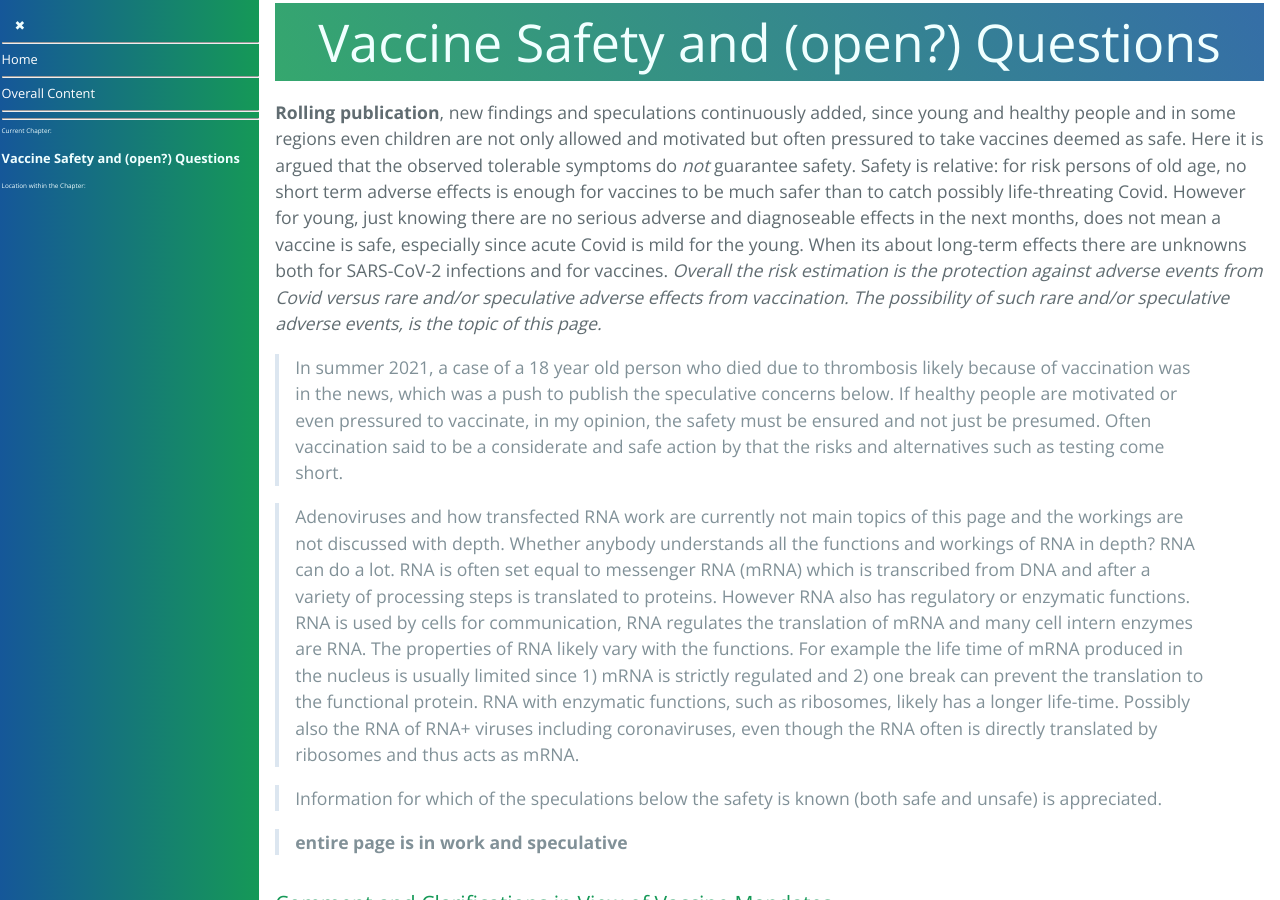
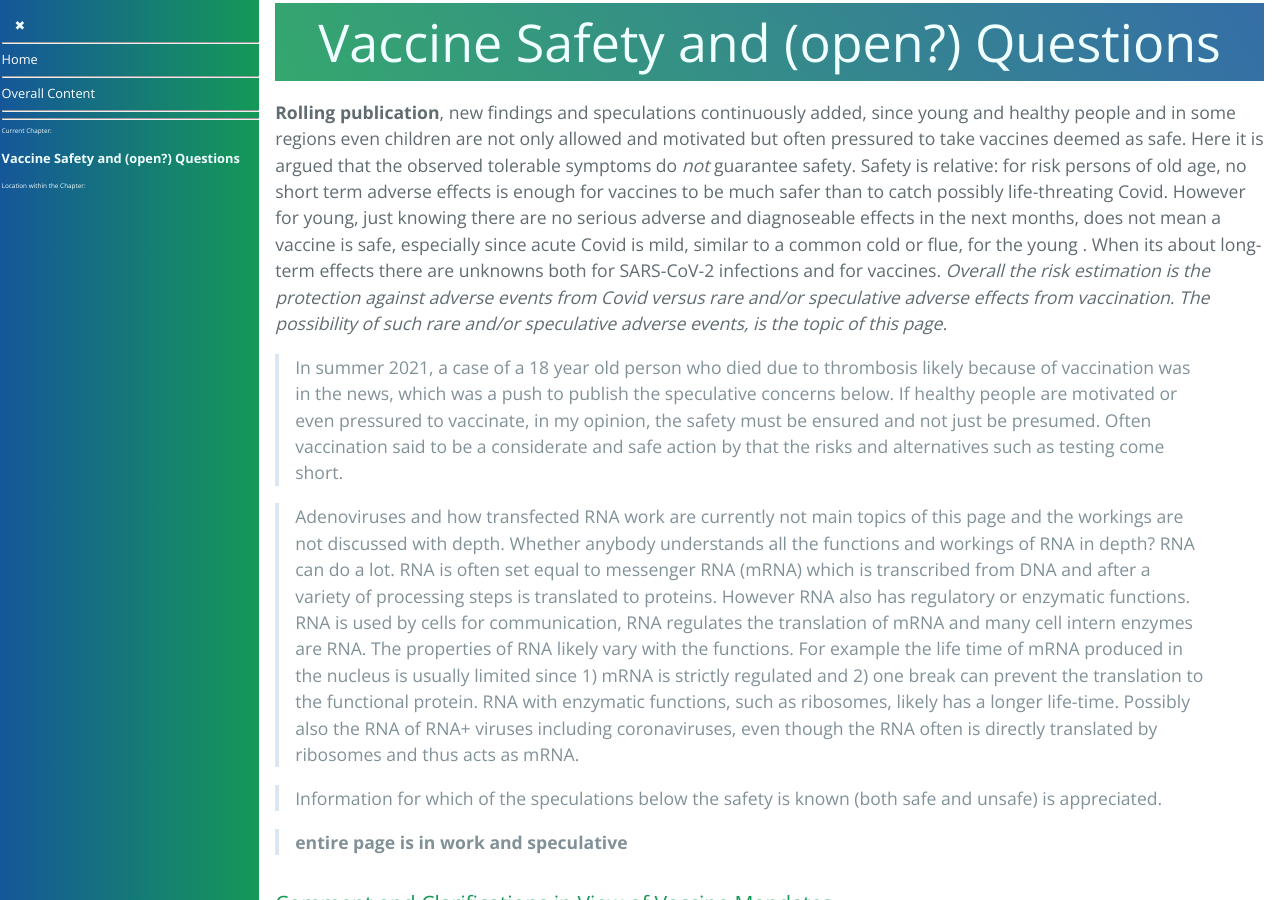
Before and after one commit to forestgrape/coronavirus, a Jekyll site: the page built from 10_vaccines/vaccine_safety.md, in a window 1280 px wide and 900 px high. Built offline with Jekyll 4.4.1, drawn with Linux system fonts in a browser that asks for light colours; our own code applies the rules of GitHub Pages for plain Markdown files.

Commit message:
formulations

```diff
--- a/10_vaccines/vaccine_safety.md
+++ b/10_vaccines/vaccine_safety.md
@@ -1,6 +1,6 @@
 # Vaccine Safety and (open?) Questions
 
-__Rolling publication__, new findings and speculations continuously added, since young and healthy people and in some regions even children are not only allowed and motivated but often pressured to take vaccines deemed as safe. Here it is argued that the observed tolerable symptoms do *not* guarantee safety. Safety is relative: for risk persons of old age, no short term adverse effects is enough for vaccines to be much safer than to catch possibly life-threating Covid. However for young, just knowing there are no serious adverse and diagnoseable effects in the next months, does not mean a vaccine is safe, especially since acute Covid is mild for the young. When its about long-term effects there are unknowns both for SARS-CoV-2 infections and for vaccines. *Overall the risk estimation is the protection against adverse events from Covid versus rare and/or speculative adverse effects from vaccination. The possibility of such rare and/or speculative adverse events, is the topic of this page.*
+__Rolling publication__, new findings and speculations continuously added, since young and healthy people and in some regions even children are not only allowed and motivated but often pressured to take vaccines deemed as safe. Here it is argued that the observed tolerable symptoms do *not* guarantee safety. Safety is relative: for risk persons of old age, no short term adverse effects is enough for vaccines to be much safer than to catch possibly life-threating Covid. However for young, just knowing there are no serious adverse and diagnoseable effects in the next months, does not mean a vaccine is safe, especially since acute Covid is mild, similar to a common cold or flue, for the young . When its about long-term effects there are unknowns both for SARS-CoV-2 infections and for vaccines. *Overall the risk estimation is the protection against adverse events from Covid versus rare and/or speculative adverse effects from vaccination. The possibility of such rare and/or speculative adverse events, is the topic of this page.*
 
 > In summer 2021, a case of a 18 year old person who died due to thrombosis likely because of vaccination was in the news, which was a push to publish the speculative concerns below. If healthy people are motivated or even pressured to vaccinate, in my opinion, the safety must be ensured and not just be presumed. Often vaccination said to be a considerate and safe action by that the risks and alternatives such as testing come short.
 
```
